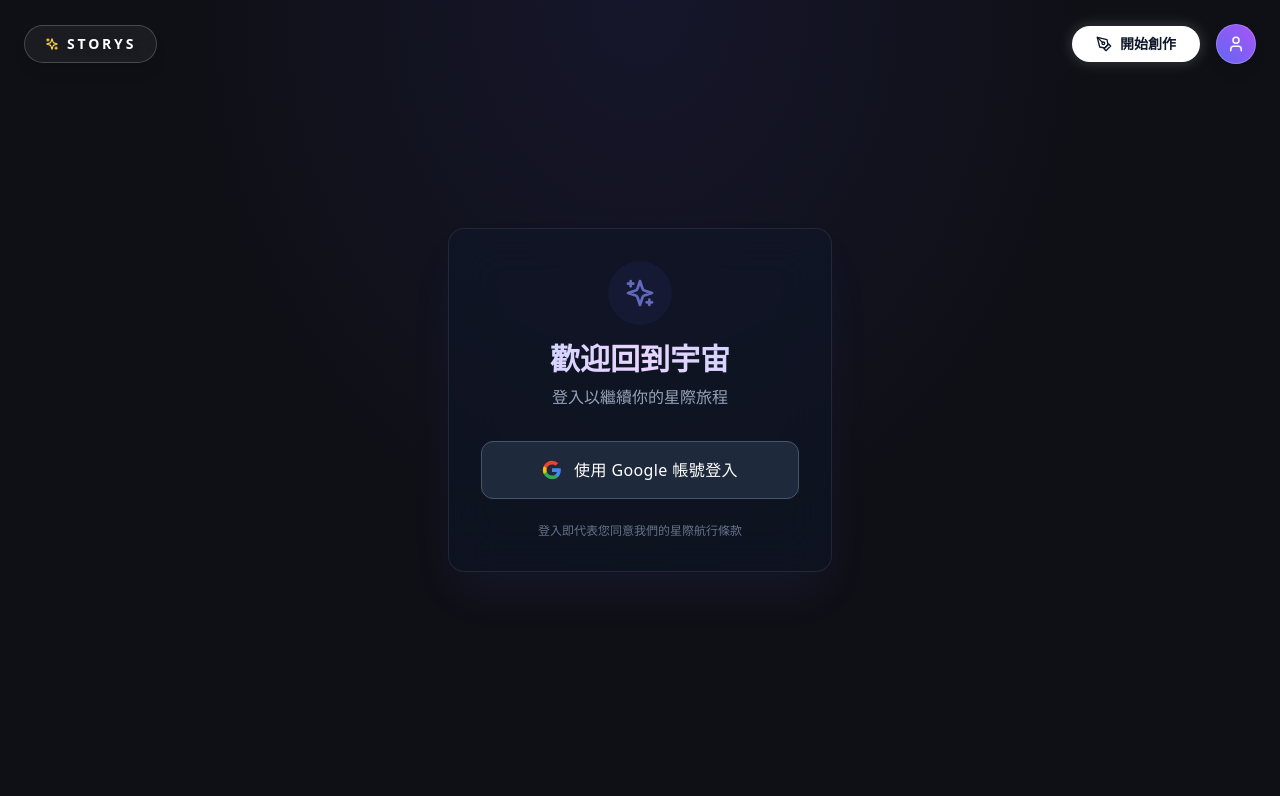
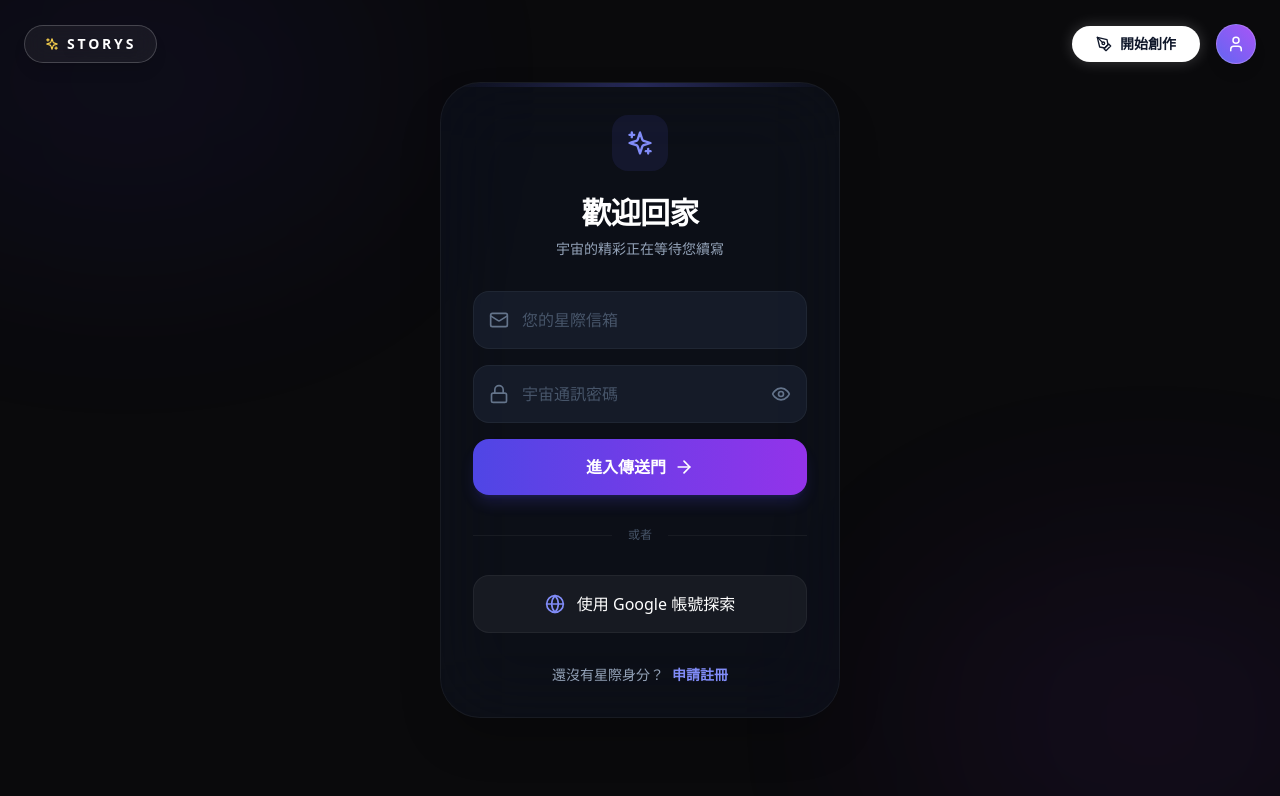
Before and after one commit to lailai620/storys-universe, a React (Vite) app: page /storys-universe/login in a window 1280 px wide. Shown: the top 796 px of the page. Built offline with nearby package versions, Linux system fonts and the light colour scheme.

Commit message:
20260126

```diff
--- a/src/pages/Login.jsx
+++ b/src/pages/Login.jsx
@@ -1,18 +1,22 @@
-import React, { useEffect } from 'react';
+import React, { useEffect, useState } from 'react';
 import { useNavigate } from 'react-router-dom';
 import { supabase } from '../supabaseClient';
 import { useAudio } from '../context/AudioContext';
 import { useToast } from '../context/ToastContext';
-
-// 假設你有用 lucide-react 的圖示，如果沒有可以拿掉
-import { LogIn, Sparkles } from 'lucide-react';
+import { LogIn, Sparkles, UserPlus, Mail, Lock, Eye, EyeOff, ArrowRight, Globe } from 'lucide-react';
 
 const Login = () => {
   const navigate = useNavigate();
-  const { playClick, playHover } = useAudio();
+  const { playClick, playHover, playSuccess } = useAudio();
   const { showToast } = useToast();
 
-  // 檢查是否已登入，如果已登入直接踢去首頁
+  const [isSignUp, setIsSignUp] = useState(false);
+  const [email, setEmail] = useState('');
+  const [password, setPassword] = useState('');
+  const [loading, setLoading] = useState(false);
+  const [showPassword, setShowPassword] = useState(false);
+
+  // 檢查是否已登入
   useEffect(() => {
     const checkUser = async () => {
       const { data: { session } } = await supabase.auth.getSession();
@@ -23,90 +27,164 @@ const Login = () => {
     checkUser();
   }, [navigate]);
 
-  const handleGoogleLogin = async () => {
-    playClick(); // 播放點擊音效
+  const handleEmailAuth = async (e) => {
+    e.preventDefault();
+    if (!email || !password) {
+      showToast('請填寫完整資訊', 'info');
+      return;
+    }
+
+    playClick();
+    setLoading(true);
 
     try {
-      // 🧠 核心修改：智慧判斷環境
-      // import.meta.env.DEV 是 Vite 內建變數，開發模式時為 true
+      if (isSignUp) {
+        // 註冊邏輯
+        const { data, error } = await supabase.auth.signUp({
+          email,
+          password,
+        });
+        if (error) throw error;
+
+        if (data?.user && data?.session) {
+          showToast('註冊成功！', 'success');
+          playSuccess();
+          navigate('/');
+        } else {
+          showToast('請前往信箱驗證您的帳號', 'info');
+        }
+      } else {
+        // 登入邏輯
+        const { error } = await supabase.auth.signInWithPassword({
+          email,
+          password,
+        });
+        if (error) throw error;
+        showToast('歡迎回來！', 'success');
+        playSuccess();
+        navigate('/');
+      }
+    } catch (error) {
+      console.error('認證錯誤:', error);
+      showToast(error.message || '認證失敗', 'error');
+    } finally {
+      setLoading(false);
+    }
+  };
+
+  const handleGoogleLogin = async () => {
+    playClick();
+    try {
       const redirectUrl = import.meta.env.DEV
-        ? 'http://localhost:5173'  // 本機開發環境
-        : 'https://lailai620.github.io/storys-universe/'; // 線上正式環境
-
-      console.log('正在登入，準備跳轉至:', redirectUrl); // 除錯用
+        ? window.location.origin
+        : 'https://lailai620.github.io/storys-universe/';
 
       const { error } = await supabase.auth.signInWithOAuth({
         provider: 'google',
-        options: {
-          redirectTo: redirectUrl,
-        },
+        options: { redirectTo: redirectUrl },
       });
-
       if (error) throw error;
-
-      // 注意：OAuth 登入會直接跳轉離開頁面，所以這裡不需要寫 navigate
-
     } catch (error) {
-      console.error('登入錯誤:', error);
-      showToast(error.message || '登入失敗，請稍後再試', 'error');
+      console.error('Google 登入錯誤:', error);
+      showToast(error.message || 'Google 登入失敗', 'error');
     }
   };
 
   return (
-    <div className="min-h-screen flex items-center justify-center relative overflow-hidden">
+    <div className="min-h-screen flex items-center justify-center relative overflow-hidden bg-[#0a0a0c]">
+      {/* 背景動態球 */}
+      <div className="absolute top-[-10%] left-[-10%] w-[40%] h-[40%] bg-indigo-600/10 rounded-full blur-[120px] animate-pulse"></div>
+      <div className="absolute bottom-[-10%] right-[-10%] w-[40%] h-[40%] bg-purple-600/10 rounded-full blur-[120px] animate-pulse delay-1000"></div>
 
-      {/* 背景特效 (可以根據你的喜好調整) */}
-      <div className="absolute inset-0 bg-[#0f1016]">
-        <div className="absolute top-0 left-0 w-full h-full bg-[radial-gradient(ellipse_at_top,_var(--tw-gradient-stops))] from-indigo-900/20 via-[#0f1016] to-[#0f1016]"></div>
-      </div>
-
-      {/* 登入卡片 */}
-      <div className="relative z-10 w-full max-w-md p-8 mx-4">
-        <div className="bg-slate-900/50 backdrop-blur-xl border border-slate-700/50 rounded-2xl p-8 shadow-2xl shadow-indigo-500/10">
+      <div className="relative z-10 w-full max-w-md p-6">
+        <div className="bg-slate-900/40 backdrop-blur-2xl border border-white/5 rounded-[2.5rem] p-8 shadow-2xl relative overflow-hidden">
+          {/* 裝飾線條 */}
+          <div className="absolute top-0 left-0 w-full h-1 bg-gradient-to-r from-transparent via-indigo-500/30 to-transparent"></div>
 
           <div className="text-center mb-8">
-            <div className="inline-flex items-center justify-center w-16 h-16 rounded-full bg-indigo-500/10 mb-4 animate-pulse">
-              <Sparkles className="w-8 h-8 text-indigo-400" />
+            <div className="inline-flex items-center justify-center w-14 h-14 rounded-2xl bg-indigo-500/10 mb-6 group transition-all duration-500 hover:scale-110">
+              <Sparkles className="w-7 h-7 text-indigo-400 group-hover:rotate-12 transition-transform" />
             </div>
-            <h1 className="text-3xl font-bold bg-clip-text text-transparent bg-gradient-to-r from-indigo-200 via-purple-200 to-indigo-200">
-              歡迎回到宇宙
+            <h1 className="text-3xl font-bold text-white tracking-tight mb-2">
+              {isSignUp ? '加入星際聯盟' : '歡迎回家'}
             </h1>
-            <p className="text-slate-400 mt-2">
-              登入以繼續你的星際旅程
+            <p className="text-slate-400 text-sm">
+              {isSignUp ? '開啟您的星際故事之旅' : '宇宙的精彩正在等待您續寫'}
             </p>
+          </div>
+
+          <form onSubmit={handleEmailAuth} className="space-y-4">
+            <div className="relative">
+              <Mail className="absolute left-4 top-1/2 -translate-y-1/2 w-5 h-5 text-slate-500" />
+              <input
+                type="email"
+                placeholder="您的星際信箱"
+                value={email}
+                onChange={(e) => setEmail(e.target.value)}
+                className="w-full bg-slate-800/50 border border-white/5 rounded-2xl py-4 pl-12 pr-4 text-white focus:ring-2 focus:ring-indigo-500/50 outline-none transition-all placeholder:text-slate-600"
+              />
+            </div>
+
+            <div className="relative">
+              <Lock className="absolute left-4 top-1/2 -translate-y-1/2 w-5 h-5 text-slate-500" />
+              <input
+                type={showPassword ? 'text' : 'password'}
+                placeholder="宇宙通訊密碼"
+                value={password}
+                onChange={(e) => setPassword(e.target.value)}
+                className="w-full bg-slate-800/50 border border-white/5 rounded-2xl py-4 pl-12 pr-12 text-white focus:ring-2 focus:ring-indigo-500/50 outline-none transition-all placeholder:text-slate-600"
+              />
+              <button
+                type="button"
+                onClick={() => setShowPassword(!showPassword)}
+                className="absolute right-4 top-1/2 -translate-y-1/2 text-slate-500 hover:text-indigo-400 transition-colors"
+              >
+                {showPassword ? <EyeOff className="w-5 h-5" /> : <Eye className="w-5 h-5" />}
+              </button>
+            </div>
+
+            <button
+              type="submit"
+              disabled={loading}
+              onMouseEnter={playHover}
+              className="w-full bg-gradient-to-r from-indigo-600 to-purple-600 hover:from-indigo-500 hover:to-purple-500 text-white font-bold py-4 rounded-2xl shadow-lg shadow-indigo-600/20 transition-all flex items-center justify-center gap-2 group disabled:opacity-50"
+            >
+              {loading ? (
+                <div className="w-5 h-5 border-2 border-white/30 border-t-white rounded-full animate-spin"></div>
+              ) : (
+                <>
+                  {isSignUp ? '即刻啟航' : '進入傳送門'}
+                  <ArrowRight className="w-5 h-5 group-hover:translate-x-1 transition-transform" />
+                </>
+              )}
+            </button>
+          </form>
+
+          <div className="my-8 flex items-center gap-4 text-slate-600 text-xs">
+            <div className="h-[1px] flex-1 bg-white/5"></div>
+            <span>或者</span>
+            <div className="h-[1px] flex-1 bg-white/5"></div>
           </div>
 
           <button
             onClick={handleGoogleLogin}
             onMouseEnter={playHover}
-            className="w-full group relative px-4 py-4 bg-slate-800 hover:bg-slate-700 text-white rounded-xl border border-slate-600 hover:border-indigo-500/50 transition-all duration-300 flex items-center justify-center gap-3 overflow-hidden"
+            className="w-full py-4 bg-white/5 hover:bg-white/10 text-white rounded-2xl border border-white/5 transition-all flex items-center justify-center gap-3 font-medium mb-8"
           >
-            {/* 按鈕發光特效 */}
-            <div className="absolute inset-0 bg-gradient-to-r from-indigo-500/0 via-indigo-500/10 to-indigo-500/0 translate-x-[-100%] group-hover:translate-x-[100%] transition-transform duration-700"></div>
-
-            <svg className="w-5 h-5" viewBox="0 0 24 24">
-              <path
-                d="M22.56 12.25c0-.78-.07-1.53-.2-2.25H12v4.26h5.92c-.26 1.37-1.04 2.53-2.21 3.31v2.77h3.57c2.08-1.92 3.28-4.74 3.28-8.09z"
-                fill="#4285F4"
-              />
-              <path
-                d="M12 23c2.97 0 5.46-.98 7.28-2.66l-3.57-2.77c-.98.66-2.23 1.06-3.71 1.06-2.86 0-5.29-1.93-6.16-4.53H2.18v2.84C3.99 20.53 7.7 23 12 23z"
-                fill="#34A853"
-              />
-              <path
-                d="M5.84 14.09c-.22-.66-.35-1.36-.35-2.09s.13-1.43.35-2.09V7.07H2.18C1.43 8.55 1 10.22 1 12s.43 3.45 1.18 4.93l2.85-2.22.81-.62z"
-                fill="#FBBC05"
-              />
-              <path
-                d="M12 5.38c1.62 0 3.06.56 4.21 1.64l3.15-3.15C17.45 2.09 14.97 1 12 1 7.7 1 3.99 3.47 2.18 7.07l3.66 2.84c.87-2.6 3.3-4.53 6.16-4.53z"
-                fill="#EA4335"
-              />
-            </svg>
-            <span className="font-medium tracking-wide">使用 Google 帳號登入</span>
+            <Globe className="w-5 h-5 text-indigo-400" />
+            使用 Google 帳號探索
           </button>
 
-          <div className="mt-6 text-center text-xs text-slate-500">
-            登入即代表您同意我們的星際航行條款
+          <div className="text-center text-sm">
+            <span className="text-slate-400">
+              {isSignUp ? '已經有星際證明了？' : '還沒有星際身分？'}
+            </span>
+            <button
+              onClick={() => { playClick(); setIsSignUp(!isSignUp); }}
+              className="ml-2 text-indigo-400 font-bold hover:text-indigo-300 transition-colors"
+            >
+              {isSignUp ? '立即登入' : '申請註冊'}
+            </button>
           </div>
         </div>
       </div>
```
Also changed, not shown: src/pages/Creator.jsx (+97 -27 lines), src/pages/Reader.jsx (+65 -53 lines).
